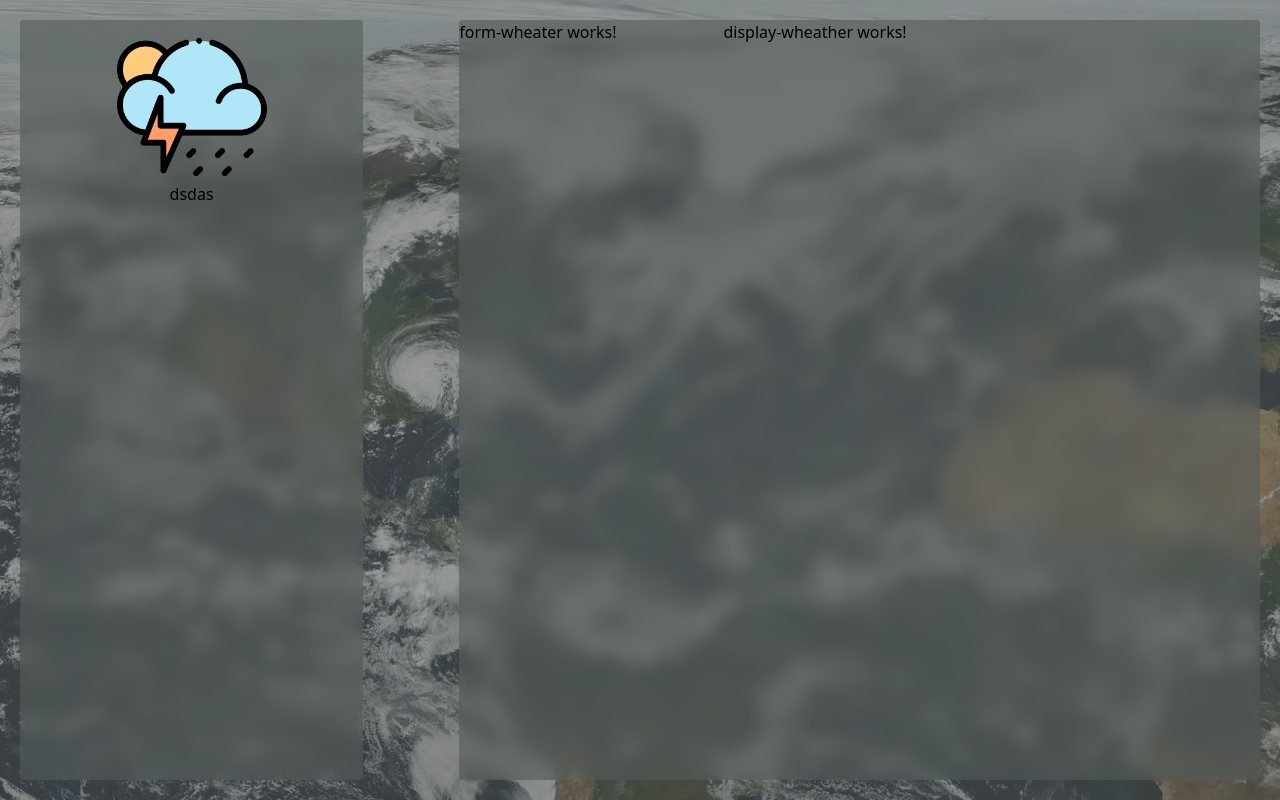
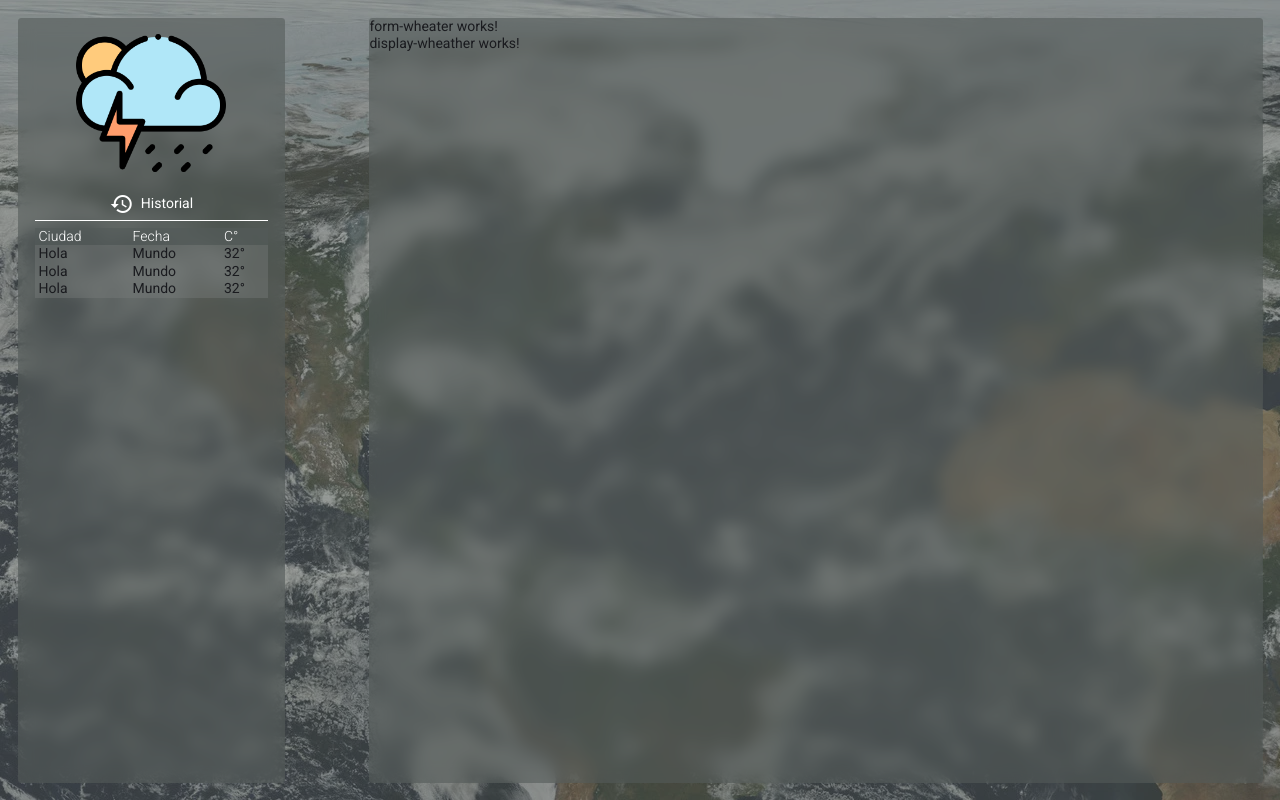
Before and after one commit to G9Mares/clima_app, an Angular app: page / in a window 1280 px wide. Built offline with nearby package versions, Linux system fonts and the light colour scheme.

Commit message:
fix: Historical table complete

```diff
--- a/angular.json
+++ b/angular.json
@@ -25,6 +25,7 @@
               }
             ],
             "styles": [
+              "src/custom-theme.scss",
               "src/styles.css"
             ]
           },
--- a/package.json
+++ b/package.json
@@ -20,10 +20,12 @@
   },
   "private": true,
   "dependencies": {
+    "@angular/cdk": "^20.1.2",
     "@angular/common": "^20.1.0",
     "@angular/compiler": "^20.1.0",
     "@angular/core": "^20.1.0",
     "@angular/forms": "^20.1.0",
+    "@angular/material": "^20.1.2",
     "@angular/platform-browser": "^20.1.0",
     "@angular/router": "^20.1.0",
     "@tailwindcss/postcss": "^4.1.11",
--- a/src/app/app.html
+++ b/src/app/app.html
@@ -2,11 +2,11 @@
   <div class="bg-background h-[40%] md:h-full rounded-sm backdrop-blur-sm md:w-[30%]">
     <app-historical-component></app-historical-component>
   </div>
-  <div class="bg-background  h-[60%] md:h-full overflow-y-auto   rounded-sm backdrop-blur-sm md:flex row md:w-[70%]">
-    <div class="md:w-[33%] h-[100%]">
+  <div class="bg-background rounded-sm w-[100%] backdrop-blur-sm h-[60%] md:h-[100%]">
+    <div class="">
       <app-form-wheater></app-form-wheater>
     </div>
-    <div class="md:w-[66%] h-[100%]">
+    <div class="h-full">
       <app-display-wheather></app-display-wheather>
     </div>
   </div>
--- a/src/app/components/historical-component/historical-component.html
+++ b/src/app/components/historical-component/historical-component.html
@@ -1,5 +1,36 @@
 <div class="w-[100%] h-[100%] flex flex-col py-3 px-5 items-center">
     <img src="/images.png" class="hidden md:w-[150px] md:block"  alt="">
-    <p>dsdas</p>
+    <div class="flex  border-b text-white md:mt-3 w-[100%] items-center justify-center gap-2 py-1 rounded-t-md">
+        <mat-icon aria-hidden="false" color="white" aria-label="Example home icon" fontIcon="history"></mat-icon>
+        <h1 class=" ">Historial</h1>
+    </div>
+
+    <table class="mt-2 w-[100%]">
+        <thead class="">
+            <tr class="bg-background text-white  text-left  ">
+                <th class=" pl-1 font-light">Ciudad</th>
+                <th class="font-light">Fecha</th>
+                <th class="font-light">C°</th>
+            </tr>
+        </thead>
+        <tbody>
+            <tr class="bg-backgroundB hover:bg-backgroundC hover:cursor-default">
+                <td class="pl-1">Hola</td>
+                <td>Mundo</td>
+                <td>32°</td>
+            </tr>
+            <tr class="bg-backgroundB">
+                <td class="pl-1">Hola</td>
+                <td>Mundo</td>
+                <td>32°</td>
+            </tr>
+            <tr class="bg-backgroundB">
+                <td class="pl-1">Hola</td>
+                <td>Mundo</td>
+                <td>32°</td>
+            </tr>
+
+        </tbody>
+    </table>
 
 </div>
--- a/src/app/components/historical-component/historical-component.ts
+++ b/src/app/components/historical-component/historical-component.ts
@@ -1,8 +1,9 @@
 import { Component } from '@angular/core';
+import { MatIconModule } from "@angular/material/icon"
 
 @Component({
   selector: 'app-historical-component',
-  imports: [],
+  imports: [MatIconModule],
   templateUrl: './historical-component.html',
   styleUrl: './historical-component.css'
 })
--- /dev/null
+++ b/src/custom-theme.scss
@@ -0,0 +1,30 @@
+
+// Include theming for Angular Material with `mat.theme()`.
+// This Sass mixin will define CSS variables that are used for styling Angular Material
+// components according to the Material 3 design spec.
+// Learn more about theming and how to use it for your application's
+// custom components at https://material.angular.dev/guide/theming
+@use '@angular/material' as mat;
+
+html {
+  @include mat.theme((
+    color: (
+      primary: mat.$azure-palette,
+      tertiary: mat.$blue-palette,
+    ),
+    typography: Roboto,
+    density: 0,
+  ));
+
+  // Default the application to a light color theme. This can be changed to
+  // `dark` to enable the dark color theme, or to `light dark` to defer to the
+  // user's system settings.
+  color-scheme: light;
+
+  // Set a default background, font and text colors for the application using
+  // Angular Material's system-level CSS variables. Learn more about these
+  // variables at https://material.angular.dev/guide/system-variables
+  background-color: var(--mat-sys-surface);
+  color: var(--mat-sys-on-surface);
+  font: var(--mat-sys-body-medium);
+}
--- a/src/index.html
+++ b/src/index.html
@@ -6,6 +6,8 @@
   <base href="/">
   <meta name="viewport" content="width=device-width, initial-scale=1">
   <link rel="icon" type="image/x-icon" href="favicon.ico">
+  <link href="https://fonts.googleapis.com/css2?family=Roboto:wght@300;400;500&display=swap" rel="stylesheet">
+  <link href="https://fonts.googleapis.com/icon?family=Material+Icons" rel="stylesheet">
 </head>
 <body class="bg-[url(/s2.jpg)] transition-all">
   <app-root></app-root>
--- a/src/styles.css
+++ b/src/styles.css
@@ -4,4 +4,12 @@
 
 @theme {
     --color-background:rgba(84, 92, 90, 0.584);
+    --color-backgroundB:rgba(123, 127, 126, 0.379);
+    --color-backgroundC:rgba(214, 228, 188, 0.379);
 }
+
+.color{
+    color:rgba(214, 228, 188, 0.379);
+}
+html, body { height: 100%; }
+body { margin: 0; font-family: Roboto, "Helvetica Neue", sans-serif; }
```
Also changed, not shown: 1 other file (tests, documents, lock files or other folders).
